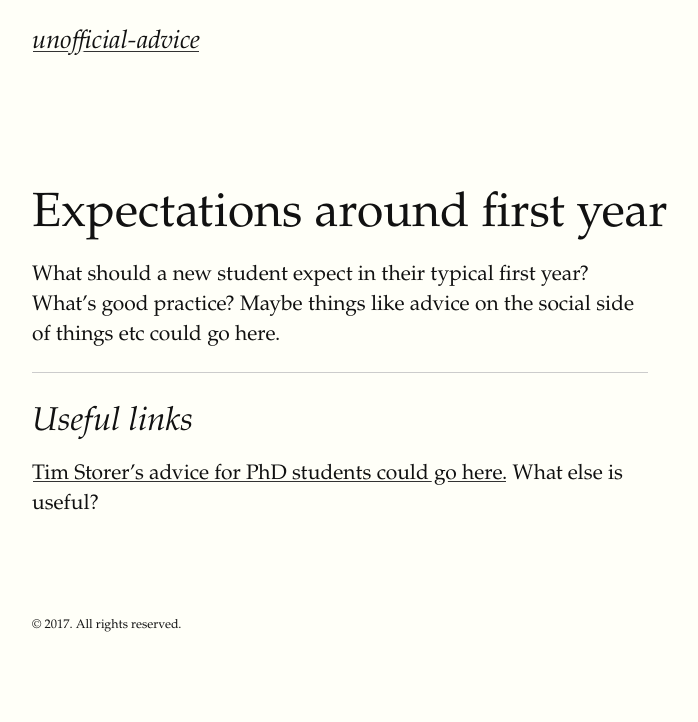
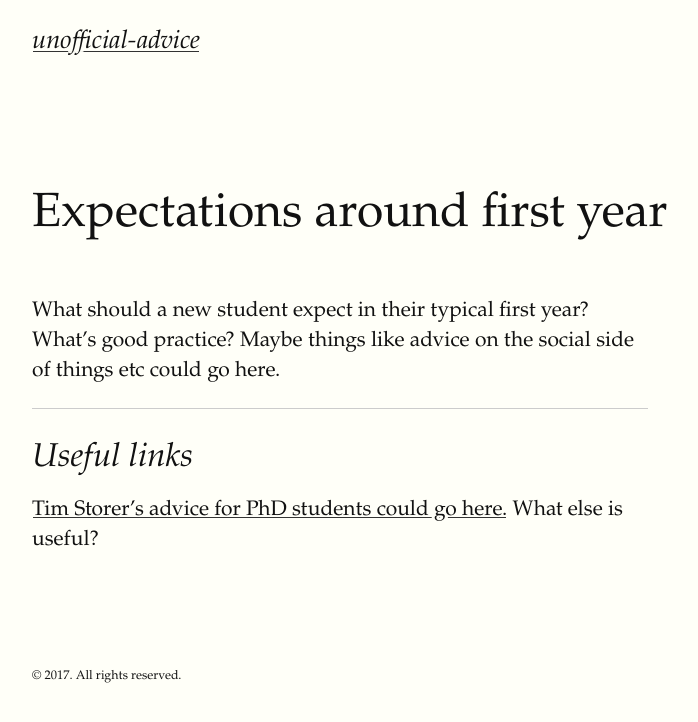
Before and after one commit to Unofficial-Glasgow-PhD/unofficial-advice, a Jekyll site: the page built from first_year_expectations.md, in a window 1280 px wide. Shown: the top 722 px of the page, without its empty margins (128-826 px from the left). Built offline with Jekyll 4.4.1, drawn with Linux system fonts in a browser that asks for light colours; some web fonts are replaced.

Commit message:
Added section markers to try to fix list margins

```diff
--- a/_layouts/page.html
+++ b/_layouts/page.html
@@ -3,6 +3,8 @@
 ---
 
 <article class="page">
-  <h1 class="page-title">{{ page.title }}</h1>
-  {{ content }}
+    <h1 class="page-title">{{ page.title }}</h1>
+    <section class="content">
+        {{ content }}
+    </section>
 </article>
--- a/index.html
+++ b/index.html
@@ -6,6 +6,7 @@
 <p>Some special pages that come before the actual advice</p>
 
 <div class="special pages">
+    <section>
     <ul>
         {% for page in site.pages %}
         {% if page.title and page.special_page %}
@@ -17,11 +18,13 @@
         {% endif %}
         {% endfor %}
     </ul>
+    </section>
     </div>
 
 <p>A list of advice for PhD students:</p>
 
 <div class="page-listing">
+    <section>
         <ul>
             {% for page in site.pages %}
             {% if page.title %} {% unless page.special_page %}
@@ -33,4 +36,5 @@
             {% endunless %}{% endif %}
             {% endfor %}
         </ul>
+    </section>
 </div>
```
Also changed, not shown: _layouts/post.html (+5 -3 lines). Lines whose indentation alone changed are shown as unchanged.
